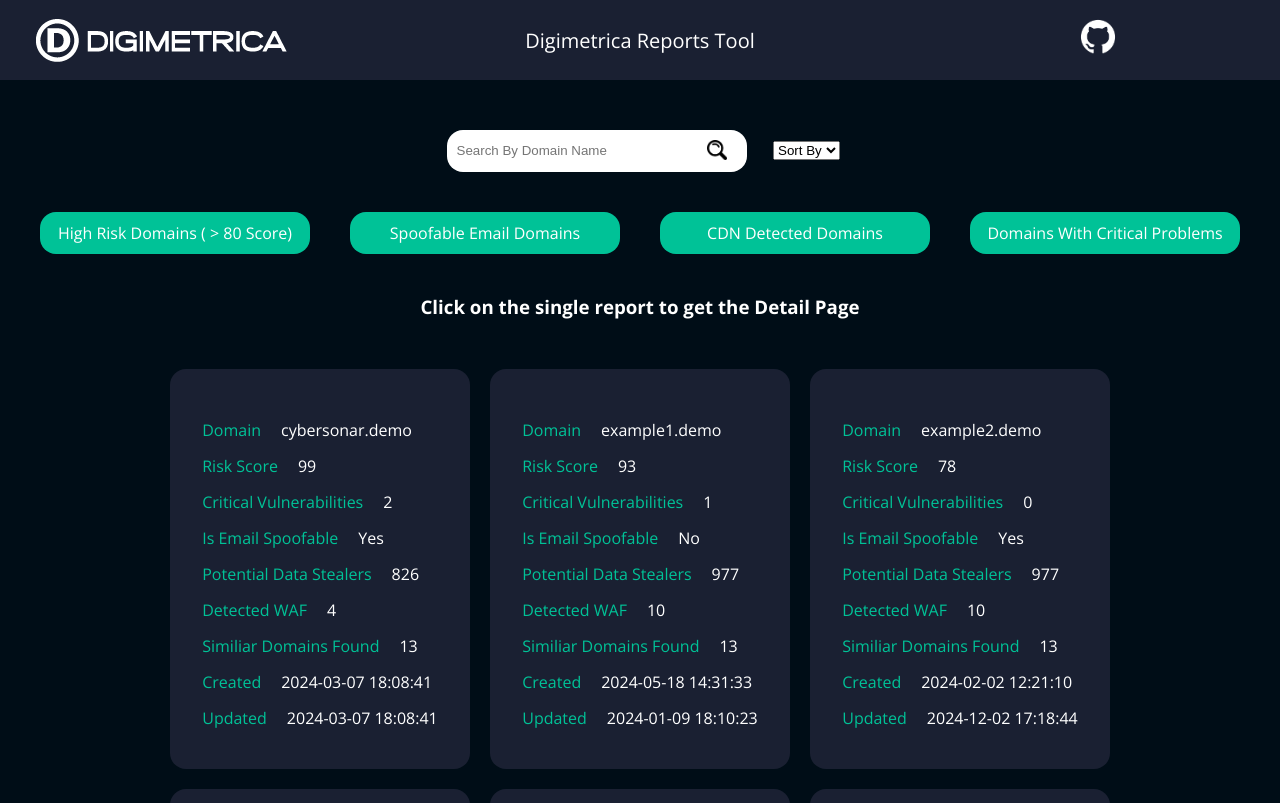
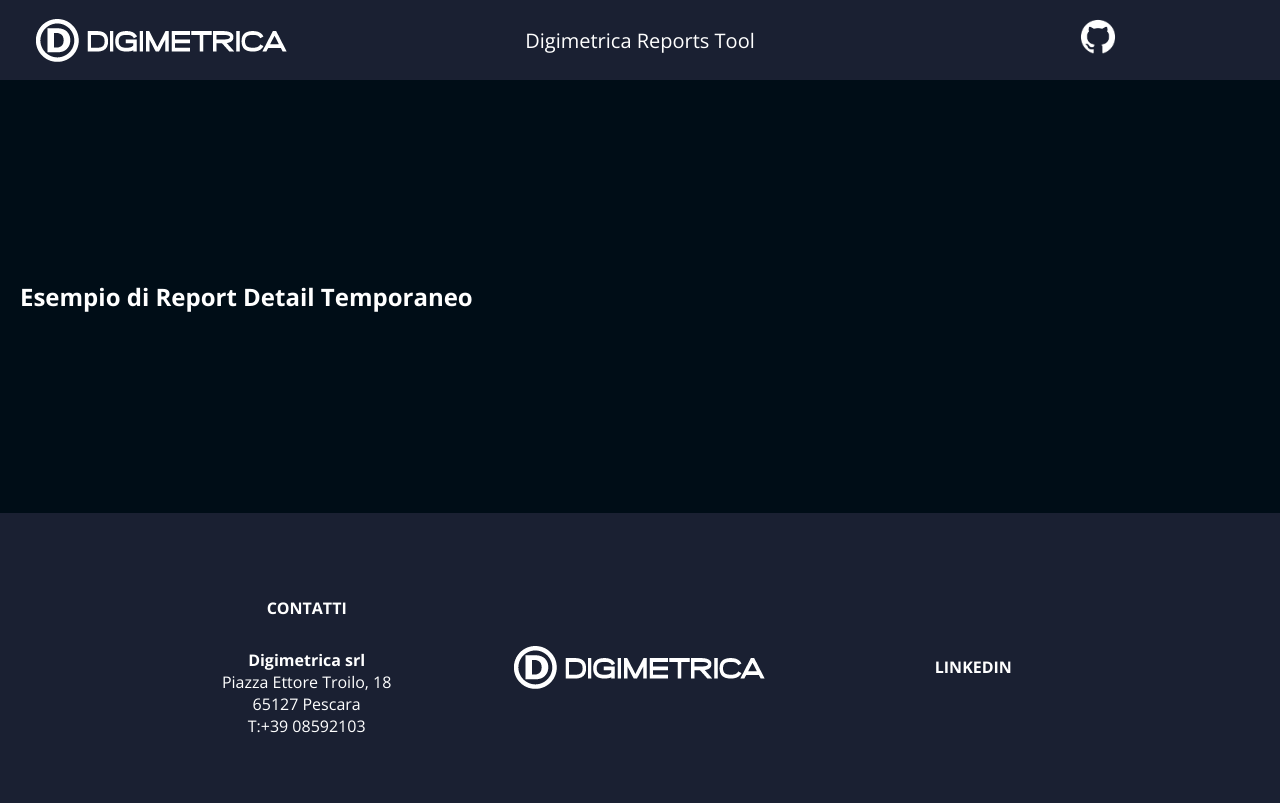
Before and after one commit to LoreWebDev24/digimetrica, a Vue app in the folder digimetrica_reports_frontend/: page /ReportDetail in a window 1280 px wide. Shown: the top 803 px of the page. Built offline with nearby package versions, Linux system fonts and the light colour scheme.

Commit message:
ADD- vue router + logic for single Report Detail Page

```diff
--- a/digimetrica_reports_frontend/package.json
+++ b/digimetrica_reports_frontend/package.json
@@ -9,7 +9,8 @@
     "preview": "vite preview"
   },
   "dependencies": {
-    "vue": "^3.4.21"
+    "vue": "^3.4.21",
+    "vue-router": "^4.3.0"
   },
   "devDependencies": {
     "@vitejs/plugin-vue": "^5.0.4",
--- a/digimetrica_reports_frontend/src/App.vue
+++ b/digimetrica_reports_frontend/src/App.vue
@@ -6,7 +6,7 @@
 
 <template>
 <Header />
-<Homepage />
+<router-view> </router-view>
 <Footer />
 </template>
 
--- a/digimetrica_reports_frontend/src/main.js
+++ b/digimetrica_reports_frontend/src/main.js
@@ -1,5 +1,6 @@
 import { createApp } from 'vue'
 import './style.css'
 import App from './App.vue'
+import { router } from "./router";
 
-createApp(App).mount('#app')
+createApp(App).use(router).mount('#app')
--- a/digimetrica_reports_frontend/src/pages/Homepage.vue
+++ b/digimetrica_reports_frontend/src/pages/Homepage.vue
@@ -4,6 +4,8 @@
 import { state } from "../../storeManager.js";
 import CardReport from "../components/CardReport.vue";
 import SearchBar from "../components/SearchBar.vue";
+import { useRouter } from "vue-router";
+const router = useRouter();
 // VARIABILI REATTIVE PER IL FILTRAGGIO DEI REPORTS NEL DOM
 let highRiskReports = ref(false);
 let spoofableEmails = ref(false);
@@ -105,6 +107,12 @@
     reportSonarArray.results = originalReportSonarArray;
   }
 }
+function fetchReportDetail() {
+  router.push({
+    name: "ReportDetail",
+    // params: { slug: encodeURIComponent() },
+  });
+}
 
 
 </script>
@@ -142,6 +150,7 @@
     </h3>
     <section class="reports_section">
       <CardReport
+      @click="fetchReportDetail"
         class="report"
         v-for="(report, index) in reportSonarArray.results"
         :key="index"
--- /dev/null
+++ b/digimetrica_reports_frontend/src/pages/ReportDetail.vue
@@ -0,0 +1,17 @@
+<script setup>
+
+
+</script>
+
+<template>
+<div>
+<h2>Esempio di Report Detail Temporaneo</h2>
+</div>
+</template>
+
+
+<style scoped>
+div {
+    padding: 200px  20px;
+}
+</style>
--- /dev/null
+++ b/digimetrica_reports_frontend/src/router.js
@@ -0,0 +1,24 @@
+import { createRouter, createWebHistory } from "vue-router";
+import Homepage from "./pages/Homepage.vue";
+import ReportDetail from "./pages/ReportDetail.vue"
+
+
+
+
+const router = createRouter({
+	history: createWebHistory(),
+	routes: [
+        {
+			path: "/",
+			name: "home",
+			component: Homepage,
+		},
+		{
+			path: "/ReportDetail",
+			props: true,
+			name: "ReportDetail",
+			component: ReportDetail,
+		}
+	],
+});
+export { router };
```
Also changed, not shown: 1 other file (tests, documents, lock files or other folders).
